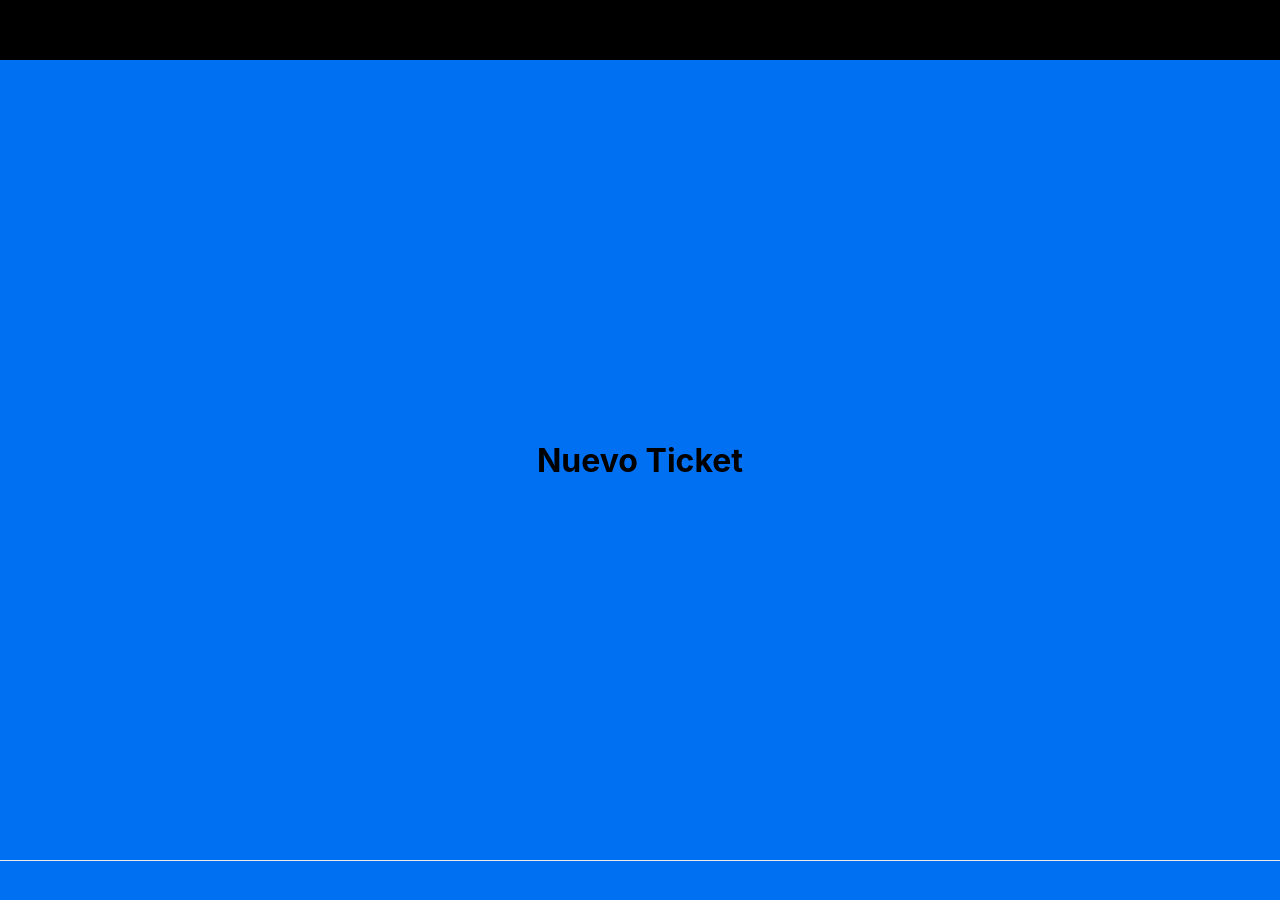
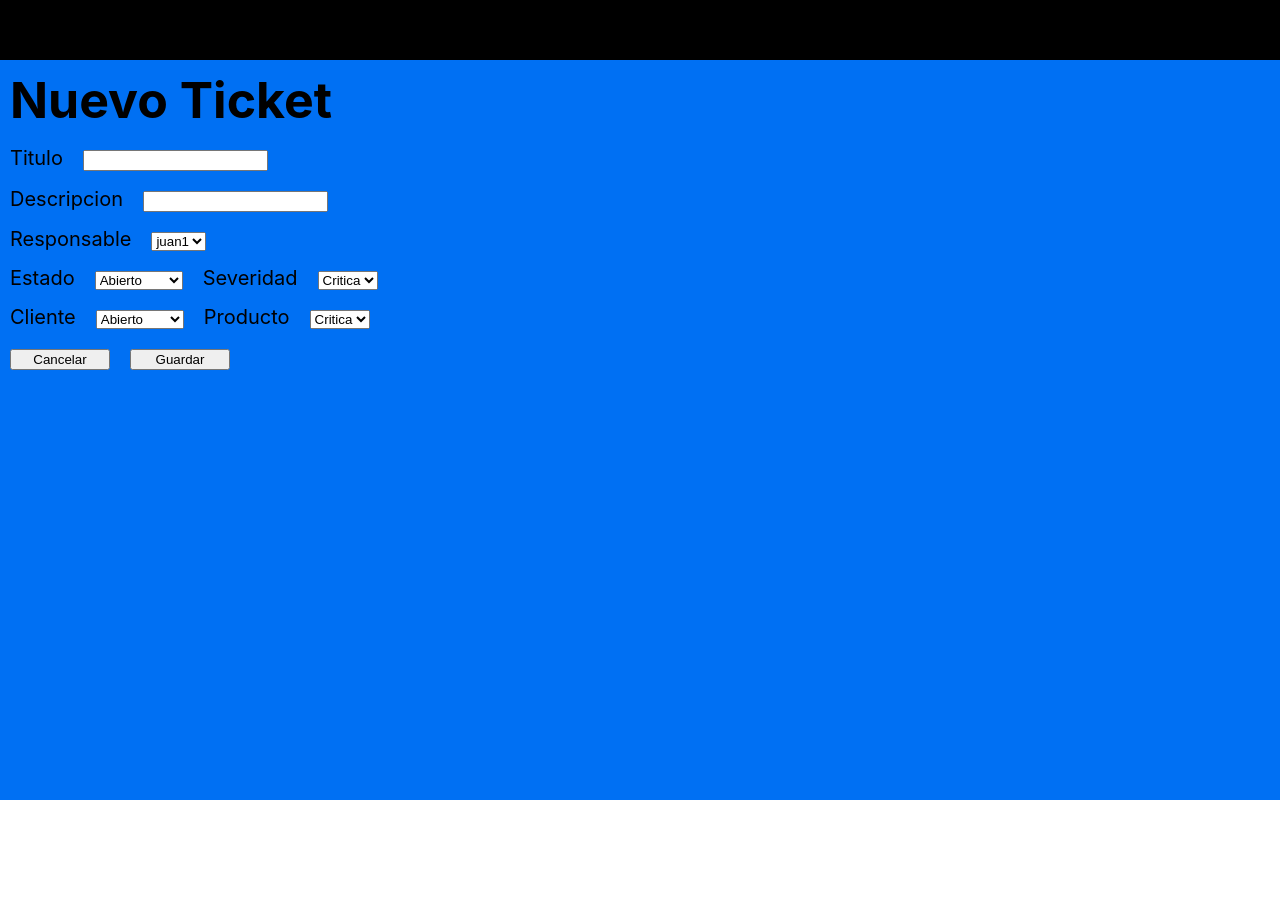
Before and after one commit to BrunoPasca/tribu_2_2022_2c, a Next.js app: page /create in a window 1280 px wide. Shown: the top 900 px of the page. After the commit the page ends 800 px from the top, so only its background shows below. Built offline with nearby package versions, Linux system fonts and the light colour scheme.

Commit message:
MAS Front

```diff
--- a/pages/create.tsx
+++ b/pages/create.tsx
@@ -4,12 +4,7 @@ import styles from '../styles/Home.module.css'
 
 export default function Create() {
   return (
-    <div className={styles.container}>
-      <Head>
-        <title>TPG</title>
-        <meta name="description" content="Generated by create next app" />
-        <link rel="icon" href="/favicon.ico" />
-      </Head>
+    <form className={styles.form} action="/soporte" method="post">
 
       <header className={styles.header}>
             <div className={styles.headerIzq}>PSA</div>
@@ -17,14 +12,58 @@ export default function Create() {
             </div>
         </header>
 
-      <main className={styles.main}>
-        <h1>Nuevo Ticket</h1>
+      <h1>Nuevo Ticket</h1>
 
-      </main>
+      <label htmlFor="first">Titulo</label>
+      <input type="text" id="first" name="first" required />
+      <br></br>
 
-      <footer className={styles.footer}>
+      <label htmlFor="last">Descripcion</label>
+      <input type="text" id="last" name="last" required />
+      <br></br>
+      <label htmlFor="last">Responsable</label>
+      <select>
+            <option value="juan1">juan1</option>
+            <option value="juan2">juan2</option>
+            <option value="juan3">juan3</option>
+      </select>
+      <br></br>
 
-      </footer>
-    </div>
+      <label htmlFor="last">Estado</label>
+      <select>
+            <option value="abierto">Abierto</option>
+            <option value="analisis">En Analisis</option>
+            <option value="devariado">Derivado</option>
+            <option value="resuelto">Resuelto</option>
+            <option value="cancelado">Cancelado</option>
+      </select>
+      <label htmlFor="last">Severidad</label>
+      <select>
+            <option value="critica">Critica</option>
+            <option value="alta">Alta</option>
+            <option value="media">Media</option>
+            <option value="baja">Baja</option>
+      </select>
+      <br></br>
+
+      <label htmlFor="last">Cliente</label>
+      <select>
+            <option value="abierto">Abierto</option>
+            <option value="analisis">En Analisis</option>
+            <option value="devariado">Derivado</option>
+            <option value="resuelto">Resuelto</option>
+            <option value="cancelado">Cancelado</option>
+      </select>
+      <label htmlFor="last">Producto</label>
+      <select>
+            <option value="critica">Critica</option>
+            <option value="alta">Alta</option>
+            <option value="media">Media</option>
+            <option value="baja">Baja</option>
+      </select>
+      <br></br>
+      <button type="reset">Cancelar</button>
+      <button type="submit">Guardar</button>
+    </form>
   )
 }
--- a/pages/index.tsx
+++ b/pages/index.tsx
@@ -33,7 +33,7 @@ export default function Home() {
             className={styles.card}
           >
             <h2>Modulo de Proyectos</h2>
-            <p>bla bla bla descripcion</p>
+            <p>bla</p>
           </a>
 
         </div>
--- a/styles/Home.module.css
+++ b/styles/Home.module.css
@@ -153,3 +153,62 @@
 .headerDer div{
   margin-right: 40px;
 }
+
+.titulos{
+  display: flex;
+  justify-content: space-between;
+  margin: 30px;
+  font-size: 30px;
+}
+
+.form{
+  background-color: #0070f3;
+  width: 100vw;
+  height: 100vh;
+}
+
+.form label{
+  margin: 10px;
+  font-size: 20px;
+}
+
+.form input{
+  margin: 10px;
+}
+
+.form select{
+  margin: 10px;
+}
+
+.form button{
+  margin: 10px;
+  width: 100px;
+}
+
+.form h1{
+  margin: 10px;
+  font-size: 50px;
+}
+/*------VISUALIZACION DEL TICKET------*/
+.view{
+  background-color: #0070f3;
+  width: 100vw;
+  height: 100vh;
+}
+
+.view div{
+  margin: 20px;
+}
+
+.datosCliente{
+  display: flex;
+}
+.datosCliente div{
+  margin: 0px;
+  margin-right: 100px;
+}
+
+.view h1{
+  margin: 20px;
+
+}
```
Also changed, not shown: pages/edit.tsx (added, +64 -0 lines), pages/soporte.tsx (+19 -3 lines), pages/view.tsx (added, +41 -0 lines).
